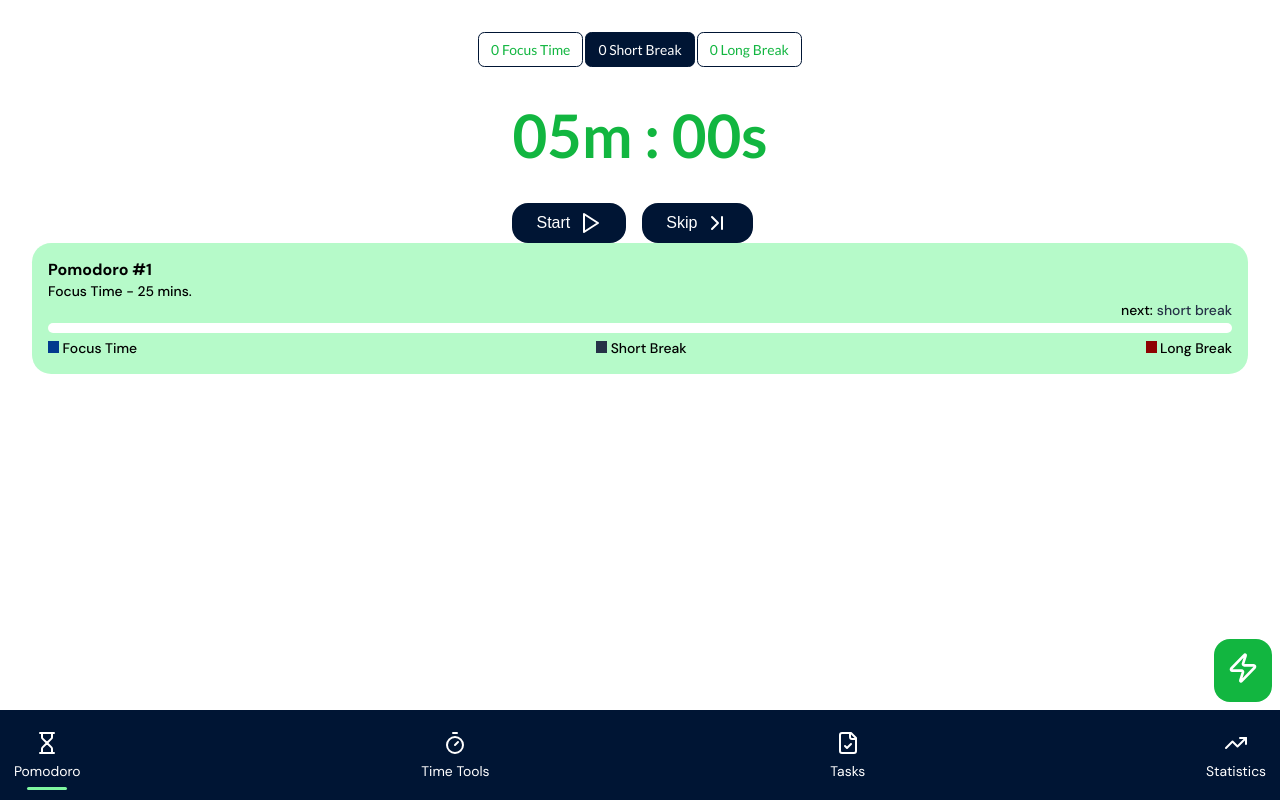
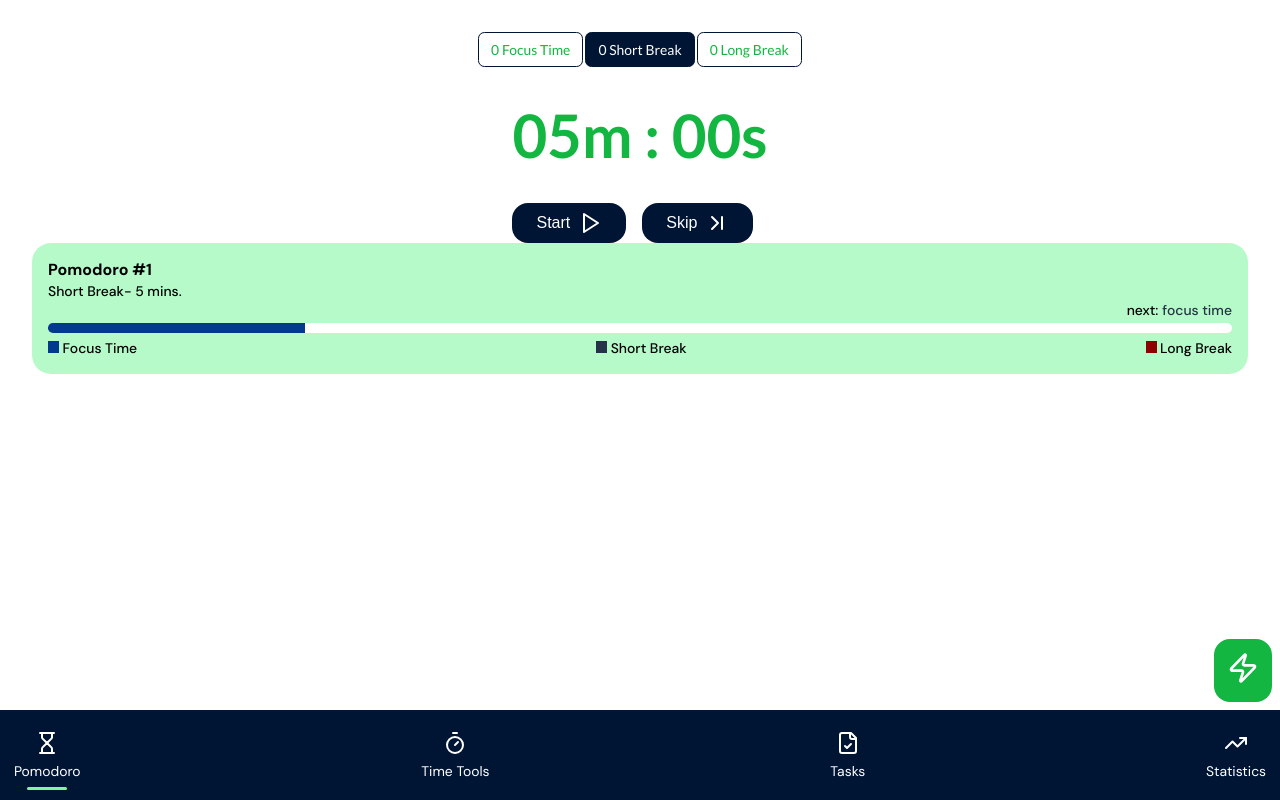
Before and after one commit to niyoj/pomodize, a Next.js app: page /pomodoro in a window 1280 px wide. Both pictures are taken after a click on the button "Skip". Built offline with nearby package versions, Linux system fonts and the light colour scheme.

Commit message:
completes pomodoro page details section

```diff
--- a/app/(home)/pomodoro/page.js
+++ b/app/(home)/pomodoro/page.js
@@ -2,21 +2,53 @@
 
 import { useState } from "react";
 import { PomodoroTimer, PomodoroDetails } from "@/app/_features";
+import { cyclePomodoroType } from "@/app/_lib";
+
+const getCurrentCycleStack = (fullStack) => {
+  let lastLongBreak = fullStack.lastIndexOf("longBreak");
+
+  // if there is no lastbreak or currently it is lastbreak then
+  if (lastLongBreak === -1 || fullStack.at(-1) === "longBreak")
+    return fullStack;
+
+  return fullStack.slice(lastLongBreak + 1);
+};
 
 export default function PomodoroPage() {
-  const [sessionInfo, setSessionInfo] = useState({
-    current: "focus",
-    info: {
-      focus: 0,
-      break: 0,
-      longBreak: 0,
-    },
-  });
+  const [pomoStack, setPomoStack] = useState(["focus"]);
+  const [invPercent, setInvPercent] = useState(0);
+
+  const handlePomodoroUpdate = (sessionName, percentage) => {
+    // since pommodoro is reverse counting we do 100 - percentage
+    setInvPercent(100 - percentage);
+
+    // if the last element in stack is same as now do not push
+    setPomoStack((stack) =>
+      stack.at(-1) === sessionName ? [...stack] : [...stack, sessionName],
+    );
+  };
+
+  const currPomoStack = getCurrentCycleStack(pomoStack);
 
   return (
     <>
-      <PomodoroTimer colorfull={true} />
-      <PomodoroDetails />
+      <PomodoroTimer colorfull={true} onChange={handlePomodoroUpdate} />
+      <PomodoroDetails
+        cycle={
+          pomoStack.filter((item, index, arr) => {
+            // search for occurence of a longBreak followed by occurence of focus
+            if (
+              item === "longBreak" &&
+              arr[Math.min(index + 1, arr.length - 1)] === "focus"
+            )
+              return true;
+          }).length + 1
+        }
+        now={pomoStack.at(-1)}
+        next={cyclePomodoroType(pomoStack.length - 1)}
+        currPomoStack={currPomoStack}
+        percentage={invPercent}
+      />
     </>
   );
 }
--- a/app/_features/pomodoro-details/pomodoro-details.js
+++ b/app/_features/pomodoro-details/pomodoro-details.js
@@ -1,3 +1,10 @@
+"use client";
+
+import {
+  cyclePomodoroType,
+  getIntervalPercentage,
+  pomodoroLength,
+} from "@/app/_lib";
 import styles from "./pomodoro-details.module.css";
 
 const pomodoroSessionInfo = [
@@ -6,11 +13,30 @@ const pomodoroSessionInfo = [
   { name: "longBreak", display: "long break", color: "#8E0202" },
 ];
 
-export function PomodoroDetails() {
+export function PomodoroDetails({
+  now,
+  next,
+  cycle,
+  currPomoStack,
+  percentage,
+}) {
+  const tabsPercentage = getIntervalPercentage();
+
+  const getColor = (name) =>
+    pomodoroSessionInfo.find((item) => item.name === name).color;
+
+  const getDisplayName = (name) =>
+    pomodoroSessionInfo.find((item) => item.name === name).display;
+
   return (
     <section className={styles["details"]}>
-      <p>Pomodoro #1</p>
-      <small>Focus Time - 25 mins.</small>
+      <p>Pomodoro #{cycle}</p>
+      <small>
+        <span style={{ textTransform: "capitalize" }}>
+          {getDisplayName(now)}
+        </span>
+        - {pomodoroLength[now]} mins.
+      </small>
 
       <div className={styles["details__bar__wrapper"]}>
         <small>
@@ -18,11 +44,35 @@ export function PomodoroDetails() {
           <span
             style={{ color: "var(--color-neutral-700)", marginLeft: "4px" }}
           >
-            short break
+            {getDisplayName(next)}
           </span>
         </small>
 
-        <div className={styles["details__bar"]}></div>
+        <div className={styles["details__bar"]}>
+          {currPomoStack
+            .slice(0, currPomoStack.length - 1)
+            .map((item, index) => (
+              <div
+                key={index}
+                style={{ width: `${tabsPercentage[item]}%` }}
+                className={`${styles["details__bar__tab"]} ${styles[`details__bar__tab--${item}`]}`}
+              >
+                <div style={{ backgroundColor: getColor(item) }} />
+              </div>
+            ))}
+
+          <div
+            style={{ width: `${tabsPercentage[currPomoStack.at(-1)]}%` }}
+            className={`${styles["details__bar__tab"]} ${styles[`details__bar__tab--${currPomoStack.at(-1)}`]}`}
+          >
+            <div
+              style={{
+                width: `${percentage}%`,
+                backgroundColor: getColor(currPomoStack.at(-1)),
+              }}
+            />
+          </div>
+        </div>
 
         <div className={styles["details__legends"]}>
           {pomodoroSessionInfo.map((item) => (
--- a/app/_features/pomodoro-details/pomodoro-details.module.css
+++ b/app/_features/pomodoro-details/pomodoro-details.module.css
@@ -22,10 +22,32 @@
 }
 
 .details__bar {
+  display: flex;
+  gap: 2px;
+  width: 100%;
+  border-radius: 0.4rem;
+  background-color: white;
+}
+
+.details__bar__tab {
+  width: 20px; /*fallback*/
+}
+
+.details__bar__tab div {
   width: 100%;
   height: 0.6rem;
-  border-radius: 0.4rem;
-  background-color: white;
+  background-color: green;
+}
+
+.details__bar__tab:last-child div {
+  border-radius: 0 0.3rem 0.3rem 0;
+}
+.details__bar__tab:first-child div {
+  border-radius: 0.3rem 0 0 0.3rem;
+}
+
+.details__bar__tab:first-child:is(.details__bar__tab:last-child) div {
+  border-radius: 0.3rem;
 }
 
 .details__legends {
--- a/app/_features/pomodoro-timer/pomodoro-timer.js
+++ b/app/_features/pomodoro-timer/pomodoro-timer.js
@@ -3,7 +3,12 @@
 import { useEffect, useRef, useReducer } from "react";
 import { RotateCcw, ChevronLast, Play } from "lucide-react";
 
-import { makeDoubleDigit, pomodoroReducer } from "@/app/_lib";
+import {
+  makeDoubleDigit,
+  pomodoroReducer,
+  pomodoroLength,
+  diffPercentage,
+} from "@/app/_lib";
 import { Button, Chips } from "@/app/_features";
 
 import styles from "./pomodoro-timer.module.css";
@@ -22,6 +27,7 @@ const initialState = {
   },
   started: false,
   audio: true,
+  onChange: () => { },
 };
 
 const chipsTypes = [
@@ -30,8 +36,17 @@ const chipsTypes = [
   { name: "longBreak", displayName: "long break" },
 ];
 
-export function PomodoroTimer({ colorfull = false, audio = true }) {
-  const [state, dispatch] = useReducer(pomodoroReducer, initialState);
+// onOneCycle means on complete of entire one pomodoro cycle
+// onOneInterval means on complete of one focus time and one break
+export function PomodoroTimer({
+  colorfull = false,
+  audio = true,
+  onChange = () => { },
+}) {
+  const [state, dispatch] = useReducer(pomodoroReducer, {
+    ...initialState,
+    onChange,
+  });
 
   // reference to timer
   const timerRef = useRef(null);
@@ -42,11 +57,19 @@ export function PomodoroTimer({ colorfull = false, audio = true }) {
     if (state.started) {
       timerRef.current = setInterval(() => {
         dispatch({ type: "UPDATE" });
-      }, 10);
+      }, 1);
     }
 
     return () => clearInterval(timerRef.current);
   }, [state.started, audio]);
+
+  // when time has changed then trigger onChange: UPLIFTING THE STATE
+  useEffect(() => {
+    onChange(
+      state.session,
+      diffPercentage(state.time, { m: pomodoroLength[state.session], s: 0 }),
+    );
+  }, [state.time]);
 
   const handleStart = () => dispatch({ type: "START" });
   const handleRestart = () => dispatch({ type: "RESTART" });
--- a/app/_lib/pomdoro/pomodoro-reducer.js
+++ b/app/_lib/pomdoro/pomodoro-reducer.js
@@ -18,20 +18,24 @@ export const pomodoroReducer = (state, action) => {
         state.audio && ringBell();
 
         // pause timer
-        state.started = false;
         // increase session chips info
-        state.sessionInfo[state.session] += 1;
         // find next session type
-        state.session = cyclePomodoroType(state.iteration);
         // increment number of sessions
-        state.iteration += 1;
         // find new time
-        state.time = {
-          m: pomodoroLength[state.session],
-          s: 0,
+        return {
+          ...state,
+          started: false,
+          sessionInfo: {
+            ...state.sessionInfo,
+            [state.session]: state.sessionInfo[state.session] + 1,
+          },
+          session: cyclePomodoroType(state.iteration),
+          iteration: state.iteration + 1,
+          time: {
+            m: pomodoroLength[cyclePomodoroType(state.iteration)],
+            s: 0,
+          },
         };
-
-        return { ...state };
       }
 
       return { ...state, time: updatedTime };
@@ -46,6 +50,7 @@ export const pomodoroReducer = (state, action) => {
 
     case "SKIP":
       state.audio && ringBell();
+
       // increase the iteration by one unit, update session type, and time accordingly
       return {
         ...state,
--- a/app/_lib/pomdoro/pomodoro-timer.js
+++ b/app/_lib/pomdoro/pomodoro-timer.js
@@ -1,9 +1,38 @@
+export const pomoCycle = [
+  "focus",
+  "break",
+  "focus",
+  "break",
+  "focus",
+  "longBreak",
+];
+
 // initializes the initial pomodoro value
 export const pomodoroLength = {
   focus: 25,
   break: 5,
   longBreak: 30,
 };
+
+export function getIntervalPercentage() {
+  const counts = {};
+  for (let element of pomoCycle) {
+    counts[element] = (counts[element] || 0) + 1;
+  }
+
+  const ret = { ...counts };
+  for (const key in ret) {
+    ret[key] *= pomodoroLength[key];
+  }
+
+  const total = Object.values(ret).reduce((acc, item) => acc + item, 0);
+
+  for (const key in ret) {
+    ret[key] = (pomodoroLength[key] / total) * 100;
+  }
+
+  return ret;
+}
 
 /**
  * converts number to string and make every number two digit by adding zero at start
@@ -52,17 +81,7 @@ export function reverseTime(time) {
  * @returns {string} The new type of pomodoro session
  * */
 export function cyclePomodoroType(current) {
-  const cycle = [
-    "focus",
-    "break",
-    "focus",
-    "break",
-    "focus",
-    "break",
-    "longBreak",
-  ];
-
-  return cycle[(current + 1) % cycle.length];
+  return pomoCycle[(current + 1) % pomoCycle.length];
 }
 
 /**
@@ -73,3 +92,18 @@ export function ringBell() {
   bellSound.currentTime = 0;
   bellSound.play();
 }
+
+/**
+ * calculate difference between current and reference time expressed in percentage
+ *
+ * @param {object} ref - reference time
+ * @param {object} current - current time
+ *
+ * @returns {number} The difference expressed in percentage; an integer
+ * */
+export function diffPercentage(current, ref) {
+  const refInSeconds = ref.m * 60 + ref.s;
+  const currentInSeconds = current.m * 60 + current.s;
+
+  return Math.ceil((currentInSeconds / refInSeconds) * 100);
+}
```
